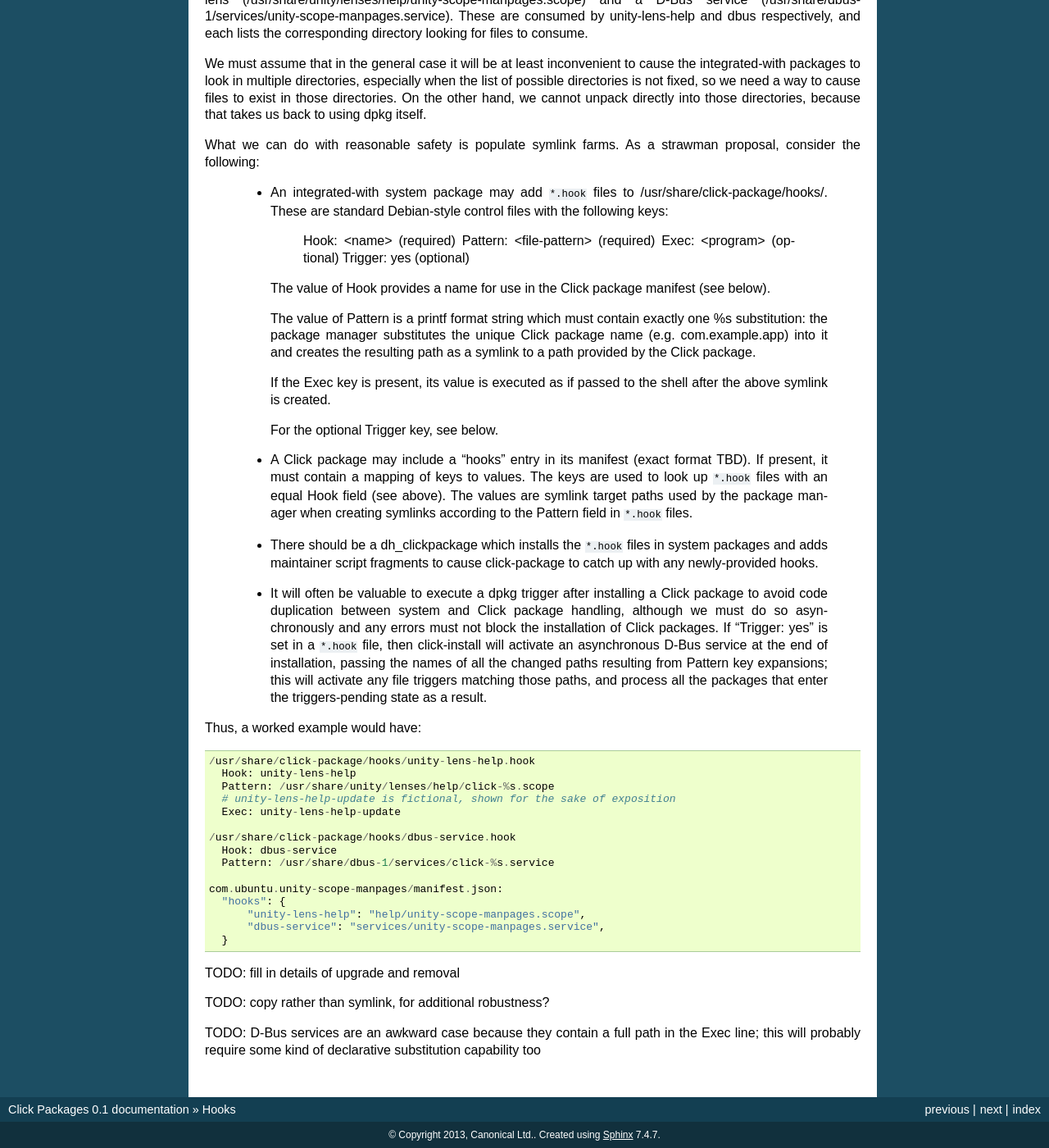
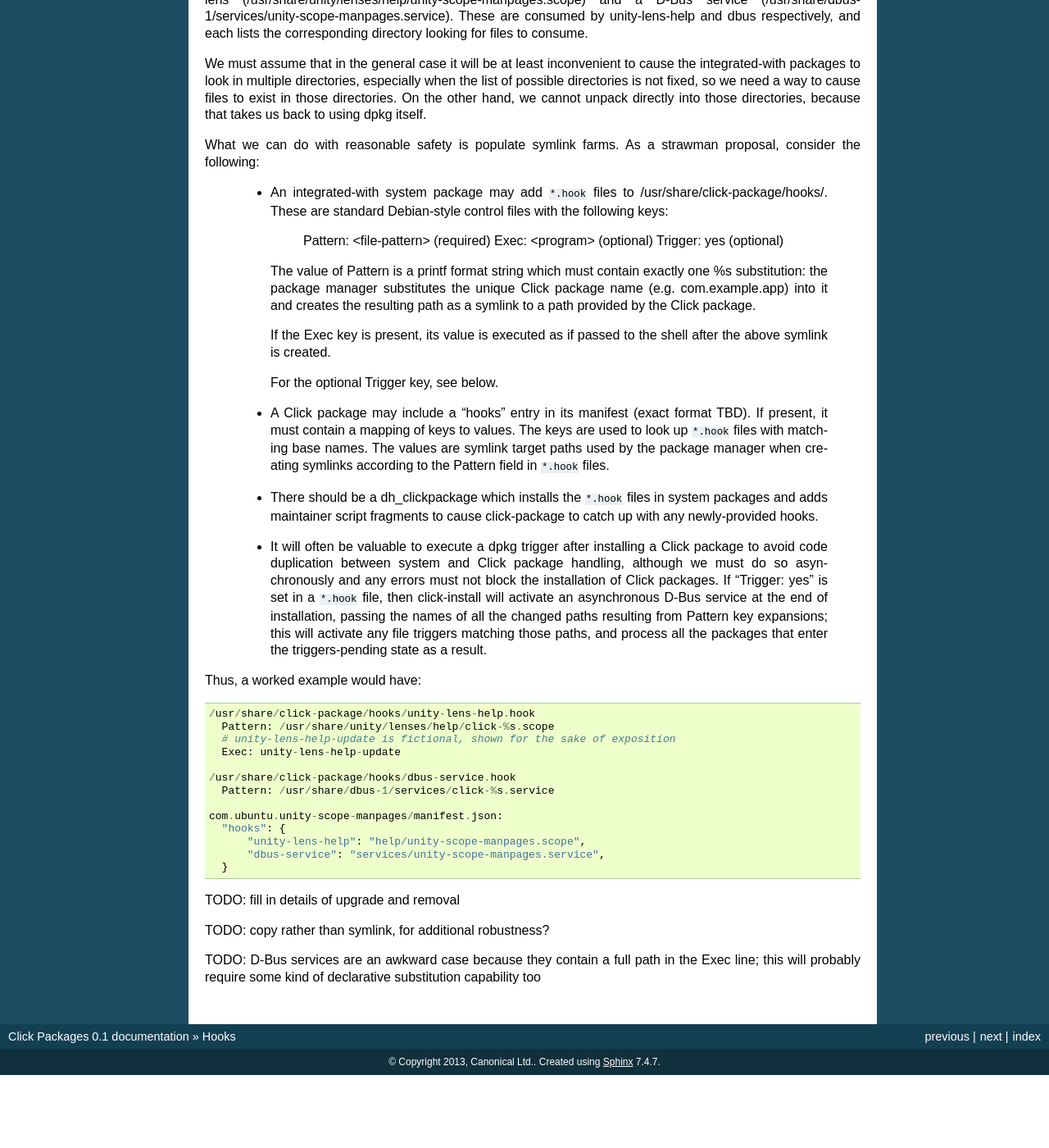
Before and after one commit to ubports/click, a Sphinx documentation site: the page built from doc/hooks.rst, in a window 1280 px wide and 1400 px high, scrolled down 608 px. Shown: the whole window at 82% size. Built offline with Sphinx 7.4.7, drawn with Linux system fonts in a browser that asks for light colours; after the commit the page ends 1919 px from its top, so only the background shows below that.

Commit message:
doc/hooks.rst: remove Hook field, which is redundant with the file name

```diff
--- a/doc/hooks.rst
+++ b/doc/hooks.rst
@@ -58,13 +58,9 @@ strawman proposal, consider the following:
    /usr/share/click-package/hooks/.  These are standard Debian-style control
    files with the following keys:
 
-     Hook: <name>               (required)
      Pattern: <file-pattern>    (required)
      Exec: <program>            (optional)
      Trigger: yes               (optional)
-
-   The value of Hook provides a name for use in the Click package manifest
-   (see below).
 
    The value of Pattern is a printf format string which must contain exactly
    one %s substitution: the package manager substitutes the unique Click
@@ -78,9 +74,9 @@ strawman proposal, consider the following:
 
  * A Click package may include a "hooks" entry in its manifest (exact format
    TBD).  If present, it must contain a mapping of keys to values.  The keys
-   are used to look up ``*.hook`` files with an equal Hook field (see above).
-   The values are symlink target paths used by the package manager when
-   creating symlinks according to the Pattern field in ``*.hook`` files.
+   are used to look up ``*.hook`` files with matching base names.  The
+   values are symlink target paths used by the package manager when creating
+   symlinks according to the Pattern field in ``*.hook`` files.
 
  * There should be a dh_clickpackage which installs the ``*.hook`` files in
    system packages and adds maintainer script fragments to cause
@@ -99,13 +95,11 @@ strawman proposal, consider the following:
 Thus, a worked example would have::
 
   /usr/share/click-package/hooks/unity-lens-help.hook
-    Hook: unity-lens-help
     Pattern: /usr/share/unity/lenses/help/click-%s.scope
     # unity-lens-help-update is fictional, shown for the sake of exposition
     Exec: unity-lens-help-update
 
   /usr/share/click-package/hooks/dbus-service.hook
-    Hook: dbus-service
     Pattern: /usr/share/dbus-1/services/click-%s.service
 
   com.ubuntu.unity-scope-manpages/manifest.json:
```
